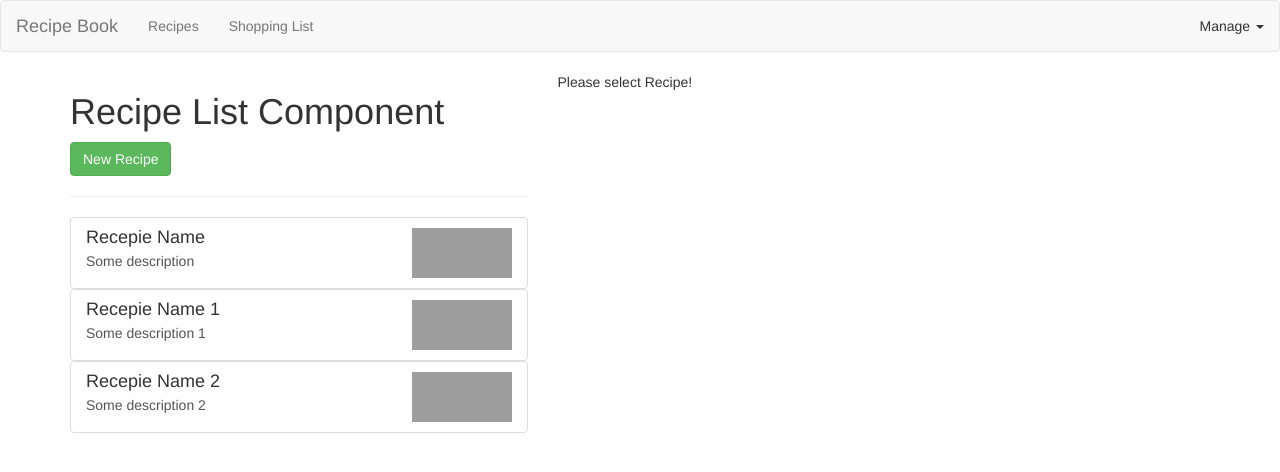
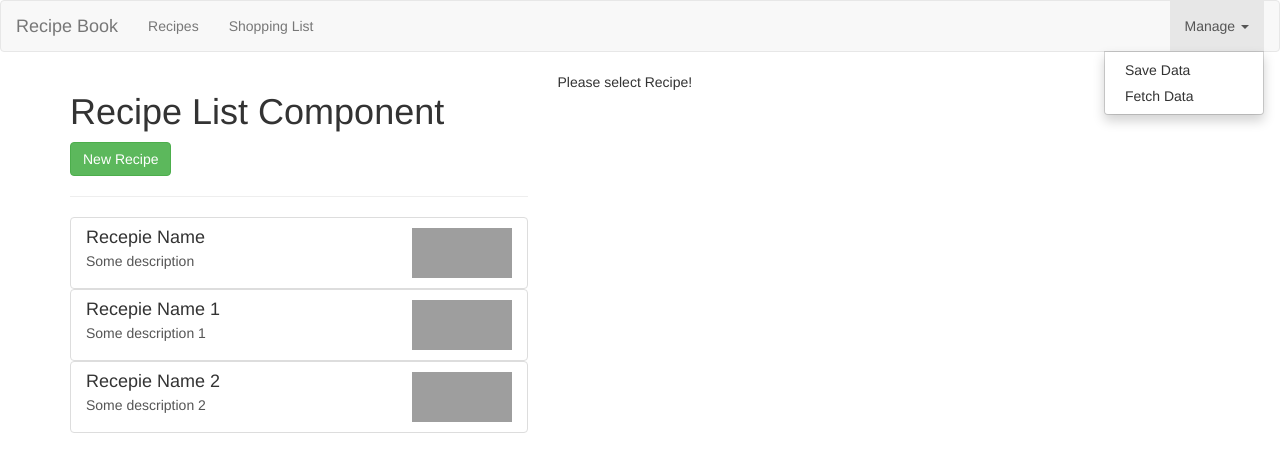
Before and after one commit to zmarkoni/angular-udemy-project, an Angular app: page / in a window 1280 px wide. Both pictures are taken after a click on the button "Manage". Shown: the top 472 px of the page. Built offline with nearby package versions, Linux system fonts and the light colour scheme; grey boxes are pictures that could not be loaded.

Commit message:
create dropdown toggle with directives

```diff
--- a/src/app/app.module.ts
+++ b/src/app/app.module.ts
@@ -11,6 +11,7 @@ import { RecipeItemComponent } from './recipes/recipe-list/recipe-item/recipe-it
 import { RecipeDetailComponent } from './recipes/recipe-detail/recipe-detail.component';
 import { ShoppingListComponent } from './shopping-list/shopping-list.component';
 import { ShoppingEditComponent } from './shopping-list/shopping-edit/shopping-edit.component';
+import { DropdownDirective } from './shared/dropdown.directive';
 
 @NgModule({
   declarations: [
@@ -21,7 +22,8 @@ import { ShoppingEditComponent } from './shopping-list/shopping-edit/shopping-ed
     RecipeItemComponent,
     RecipeDetailComponent,
     ShoppingListComponent,
-    ShoppingEditComponent
+    ShoppingEditComponent,
+    DropdownDirective
   ],
   imports: [
     BrowserModule,
--- a/src/app/header/header.component.html
+++ b/src/app/header/header.component.html
@@ -4,19 +4,19 @@
             <a href="#" class="navbar-brand">Recipe Book</a>
         </div>
 
-        <div class="navbar-default">
+        <div class="collapse navbar-collapse">
             <ul class="nav navbar-nav">
                 <li><a href="#" (click)="onSelect('recipes')">Recipes</a></li>
                 <li><a href="#" (click)="onSelect('shopping-list')">Shopping List</a></li>
             </ul>
             <ul class="nav navbar-nav navbar-right">
-                <li class="dropdown">
+                <li appDropdown class="dropdown">
                     <a href="#" class="dropdown-toggle" role="button">Manage <span class="caret"></span></a>
+                    <ul class="dropdown-menu">
+                        <li><a href="#">Save Data</a></li>
+                        <li><a href="#">Fetch Data</a></li>
+                    </ul>
                 </li>
-                <ul class="dropdown-menu">
-                    <li><a href="#">Save Data</a></li>
-                    <li><a href="#">Fetch Data</a></li>
-                </ul>
             </ul>
         </div>
     </div>
--- a/src/app/recipes/recipe-detail/recipe-detail.component.html
+++ b/src/app/recipes/recipe-detail/recipe-detail.component.html
@@ -12,7 +12,9 @@
 
 <div class="row">
     <div class="col-xs-12">
-      <div class="btn-group">
+      <div
+        appDropdown
+        class="btn-group">
         <button
           type="button"
           class="btn btn-primary dropdown-toggle">
@@ -29,6 +31,7 @@
 
 <div class="row">
     <div class="col-xs-12">
+        <hr>
       {{recipe.description}}
     </div>
 </div>
--- /dev/null
+++ b/src/app/shared/dropdown.directive.ts
@@ -0,0 +1,14 @@
+import {Directive, HostBinding, HostListener} from '@angular/core';
+
+@Directive({
+  selector: '[appDropdown]'
+})
+export class DropdownDirective {
+  @HostBinding('class.open') isOpen = false;
+
+  @HostListener('click') toggleOpen() {
+    this.isOpen = !this.isOpen;
+  }
+
+  constructor() { }
+}
```
